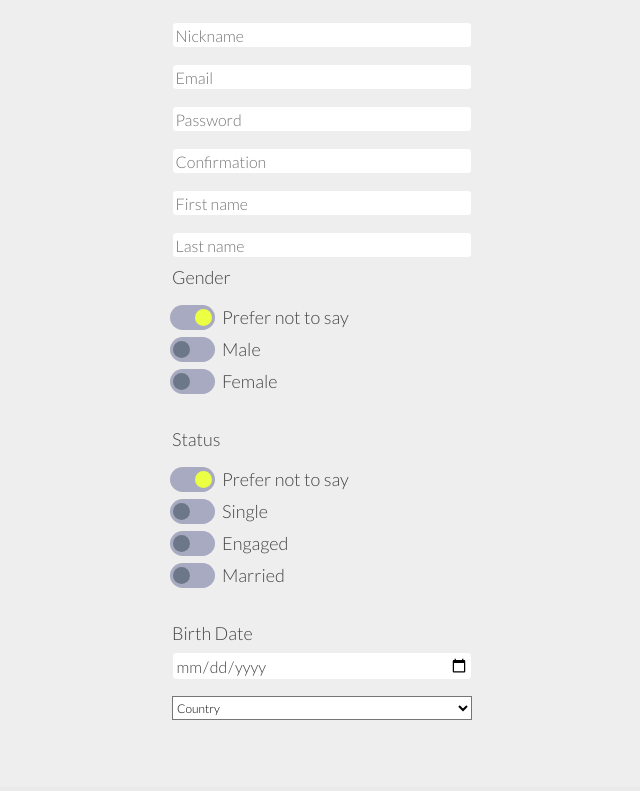
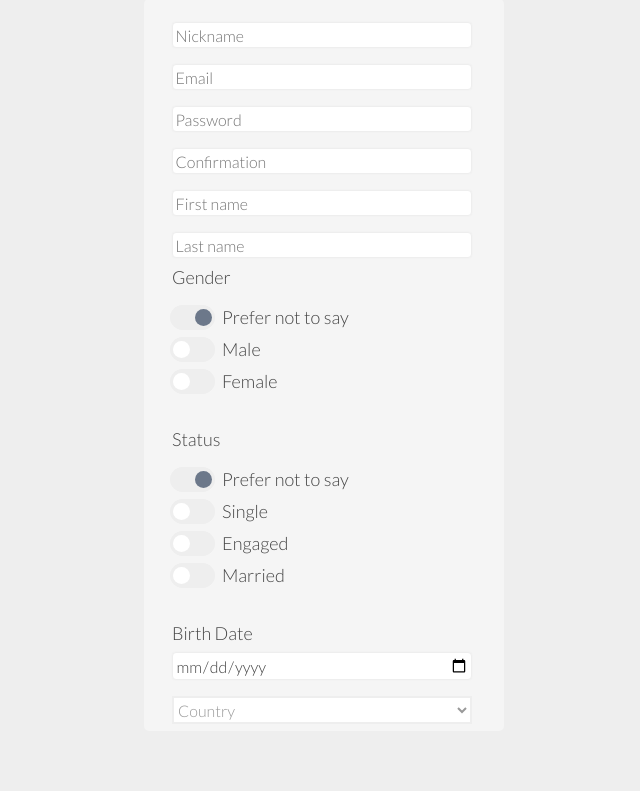
Before and after one commit to HeshamMeneisi/4H, a PHP site: page / in a window 1280 px wide. Shown: the part 112-903 px from the top of the page, without its empty margins (316-956 px from the left). Before the commit the page ends 832 px from the top, so only its background shows below. Run offline with PHP 8.4, Linux system fonts and the light colour scheme.

Commit message:
Finalize registration form

```diff
--- a/css/form.css
+++ b/css/form.css
@@ -2,7 +2,7 @@
 	margin-top:10px;
     position: relative;
     border: 0;
-    background: rgba(255, 255, 255, 0.6);
+    background: rgba(255, 255, 255, 0.4);
     transition: all 1 ease-in-out;
     -webkit-transtion: all 1 ease-in-out;
 		max-width:none;
@@ -80,7 +80,6 @@
 }
 
 #rform {
-    background:#eee;
     margin-left: auto;
     margin-right: auto;
     margin-top: 20px;
@@ -146,9 +145,11 @@
 }
 select{
     background: #fff;
+    color:#999;
     width:300px;
-    height: 24px;
-    font-size:12px;
+    height: 28px;
+    font-size:16px;
+    border: 2px solid #eee;
 }
 #rform tr td{
     padding-bottom:5px;
@@ -198,7 +199,7 @@ select{
   left: -52px;
   width: 45px;
   height: 25px;
-  background-color: #A8AAC1;
+  background-color: #eee;
   border-radius: 50px;
 }
 .container span.radio::after {
@@ -206,10 +207,10 @@ select{
   width: 17px;
   height: 17px;
   border-radius: 10px;
-  background-color: #6C788A;
+  background-color: #fff;
   transition: left .25s, background-color .25s;
 }
 input[type="radio"]:checked + label span.radio::after {
   left: -27px;
-  background-color: #EBFF43;
+  background-color: #6C788A;
 }
```
